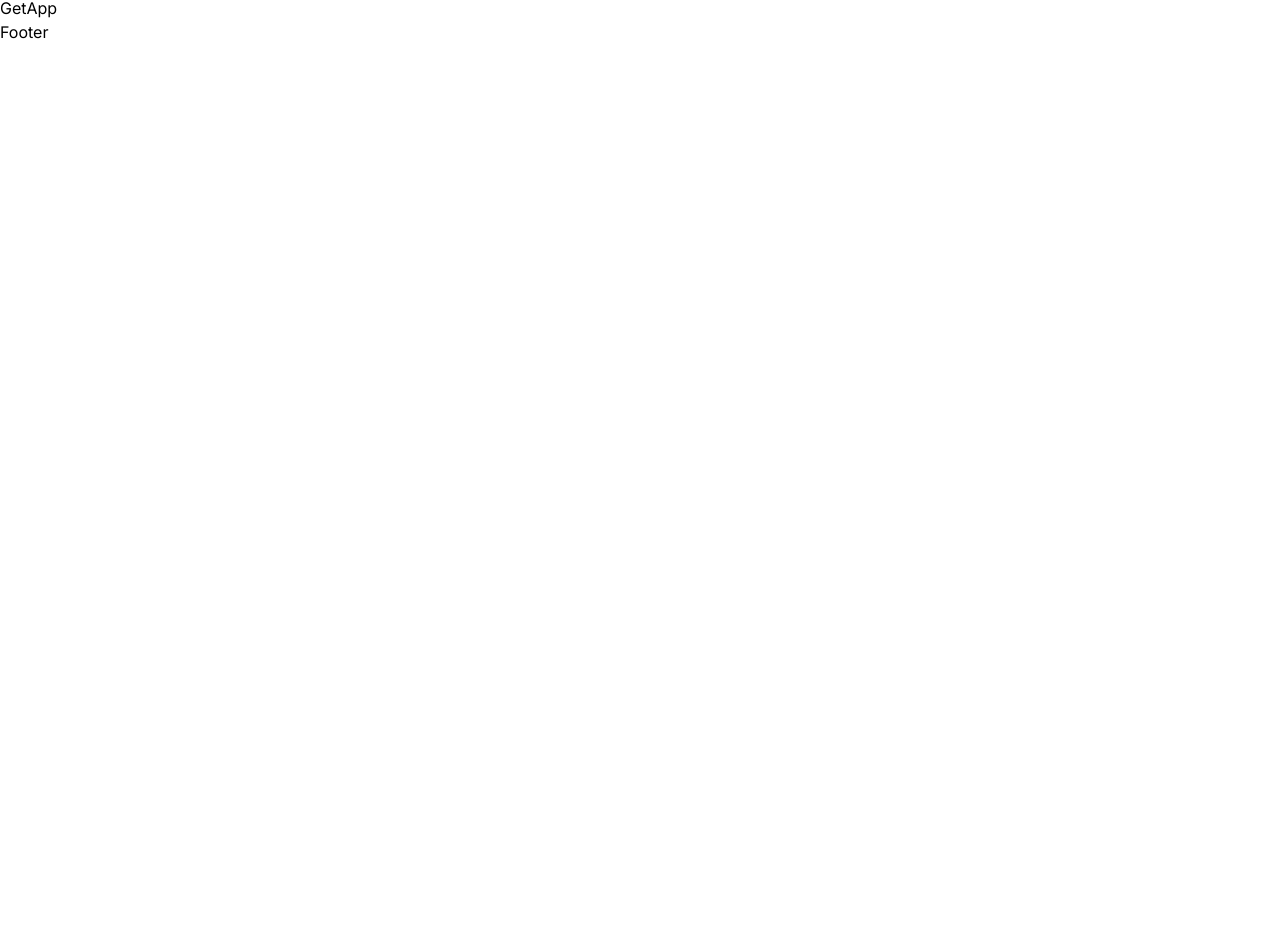
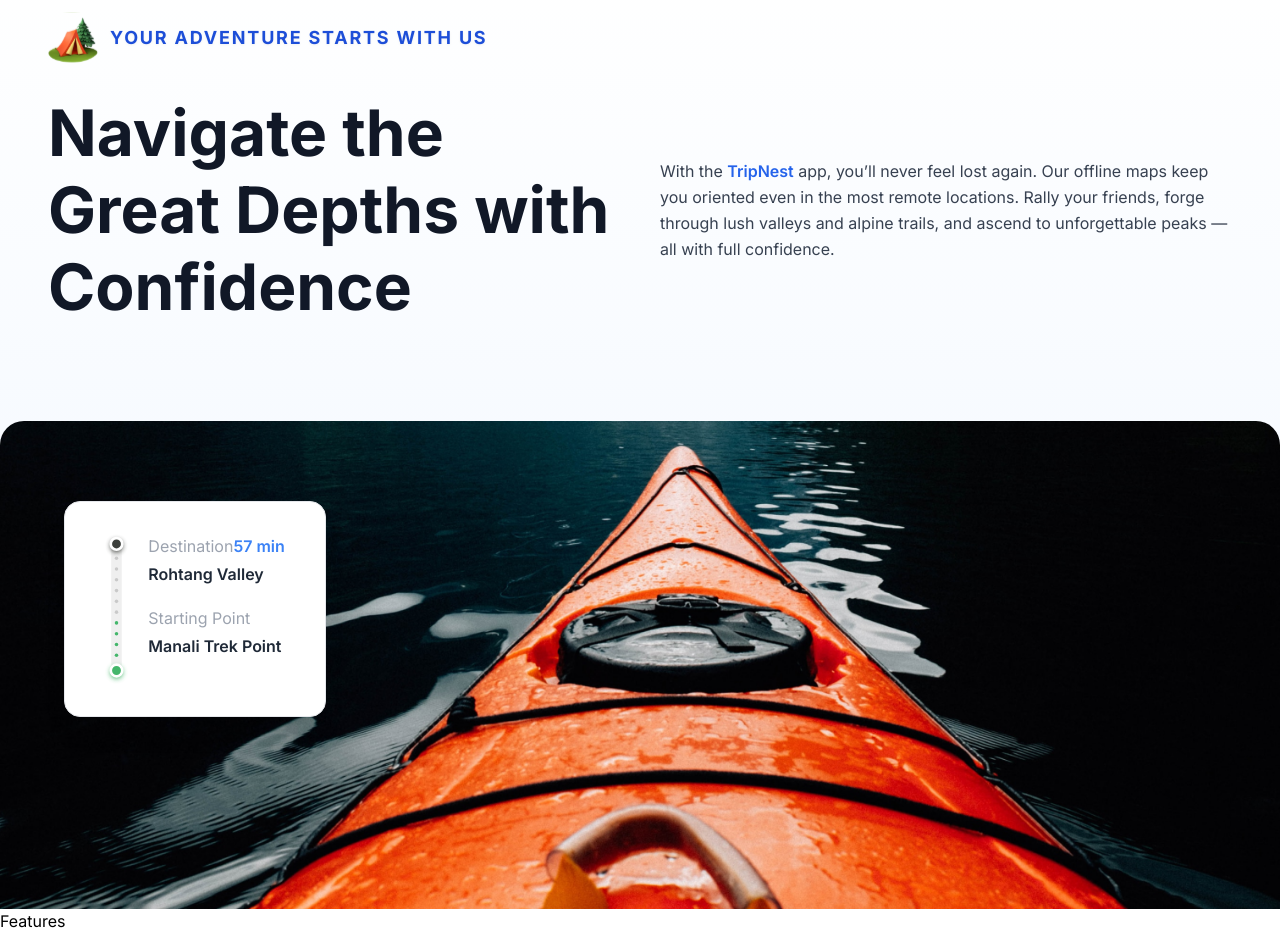
Before and after one commit to architaagr25/TravelNest, a Next.js app: page / in a window 1280 px wide. Shown: the part 1861-2797 px from the top of the page. Before the commit the page ends 1905 px from the top, so only its background shows below. Built offline with nearby package versions, Linux system fonts and the light colour scheme.

Commit message:
Guide Section with animation on loading was created

```diff
--- a/app/globals.css
+++ b/app/globals.css
@@ -15,6 +15,60 @@ body {
 }
 
 @layer utilities {
+
+@keyframes slide-in-left {
+    0% {
+      opacity: 0;
+      transform: translateX(-40px);
+    }
+    100% {
+      opacity: 1;
+      transform: translateX(0);
+    }
+  }
+
+  @keyframes slide-in-right {
+    0% {
+      opacity: 0;
+      transform: translateX(40px);
+    }
+    100% {
+      opacity: 1;
+      transform: translateX(0);
+    }
+  }
+
+  .animate-slide-in-left {
+    animation: slide-in-left 0.7s ease-out both;
+  }
+
+  .animate-slide-in-right {
+    animation: slide-in-right 0.7s ease-out both;
+  }
+
+  .animate-fade-in-up {
+    animation: fade-in-up 0.8s ease-out both;
+  }
+
+  @keyframes fade-in-up {
+    from {
+      opacity: 0;
+      transform: translateY(40px);
+    }
+    to {
+      opacity: 1;
+      transform: translateY(0);
+    }
+  }
+
+  .delay-100 {
+    animation-delay: 0.1s;
+  }
+
+  .delay-300 {
+    animation-delay: 0.3s;
+  }
+
    .animate-bounce-slow {
     animation: bounce 1s infinite;
   }
--- a/components/Guide.tsx
+++ b/components/Guide.tsx
@@ -1,9 +1,69 @@
-import React from 'react'
+import Image from "next/image";
 
 const Guide = () => {
   return (
-    <div>Guide</div>
-  )
-}
+    <section className="flex flex-col items-center w-full bg-gradient-to-b from-white to-blue-50">
+      {/* Top Section */}
+      <div className="max-container w-full px-6 sm:px-12 pb-24 pt-16 space-y-8">
+        <div className="flex items-center gap-3 animate-slide-in-left">
+          <Image src="/camp.svg" alt="camp" width={50} height={50} />
+          <p className="uppercase bold-18 text-blue-700 tracking-widest drop-shadow-sm">
+            Your Adventure Starts with Us
+          </p>
+        </div>
 
-export default Guide
+        <div className="grid lg:grid-cols-2 gap-10 items-center animate-fade-in-up delay-100">
+          <h2 className="bold-40 lg:bold-64 leading-tight text-gray-900">
+            Navigate the Great Depths with Confidence
+          </h2>
+          <p className="regular-16 text-gray-700 leading-relaxed">
+            With the <span className="text-blue-600 font-semibold">TripNest</span> app, you’ll never feel lost again. Our offline maps keep you oriented even in the most remote locations. Rally your friends, forge through lush valleys and alpine trails, and ascend to unforgettable peaks — all with full confidence.
+          </p>
+        </div>
+      </div>
+
+      {/* Image Section */}
+      <div className="relative w-full max-container overflow-hidden rounded-t-3xl group transition-all duration-700">
+        <Image
+          src="/boat.png"
+          alt="boat"
+          width={1440}
+          height={580}
+          className="w-full object-cover object-center group-hover:scale-105 transition-transform duration-700 ease-in-out"
+        />
+
+        {/*Floating Info Box */}
+        <div className="absolute z-20 top-6 left-4 sm:left-[5%] lg:top-20 bg-white rounded-2xl border shadow-xl py-8 px-10 flex gap-5 items-start animate-slide-in-right delay-300 hover:scale-[1.03] transition-transform duration-300 max-w-[280px]">
+          <Image
+            src="/meter.svg"
+            alt="meter"
+            width={12}
+            height={140}
+            className="h-[150px] w-auto opacity-90"
+          />
+
+          <div className="flex flex-col gap-5">
+            {/* Destination Info */}
+            <div className="flex flex-col">
+              <div className="flex justify-between text-gray-400 text-md">
+                <p>Destination</p>
+                <p className="font-semibold text-blue-500"> 57 min</p>
+              </div>
+              <p className="font-semibold mt-1 text-gray-800 text-base">Rohtang Valley</p>
+            </div>
+
+            {/* Start Point */}
+            <div className="flex flex-col">
+              <p className="text-gray-400 text-md">Starting Point</p>
+              <h4 className="font-semibold mt-1 text-gray-800 text-base whitespace-nowrap">
+                Manali Trek Point
+              </h4>
+            </div>
+          </div>
+        </div>
+      </div>
+    </section>
+  );
+};
+
+export default Guide;
```
Also changed, not shown: public/boat.png (added), public/meter.svg (added).
